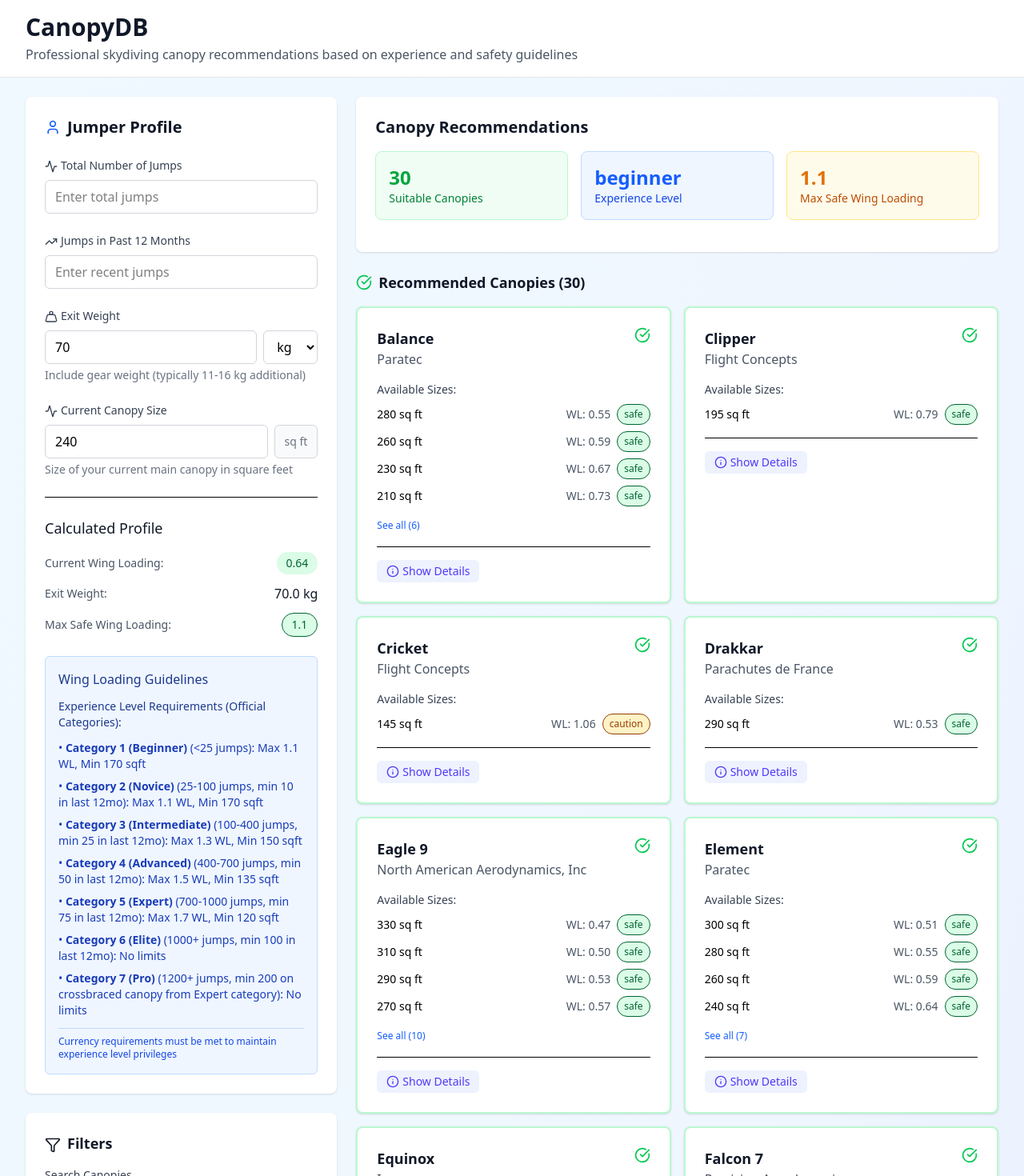
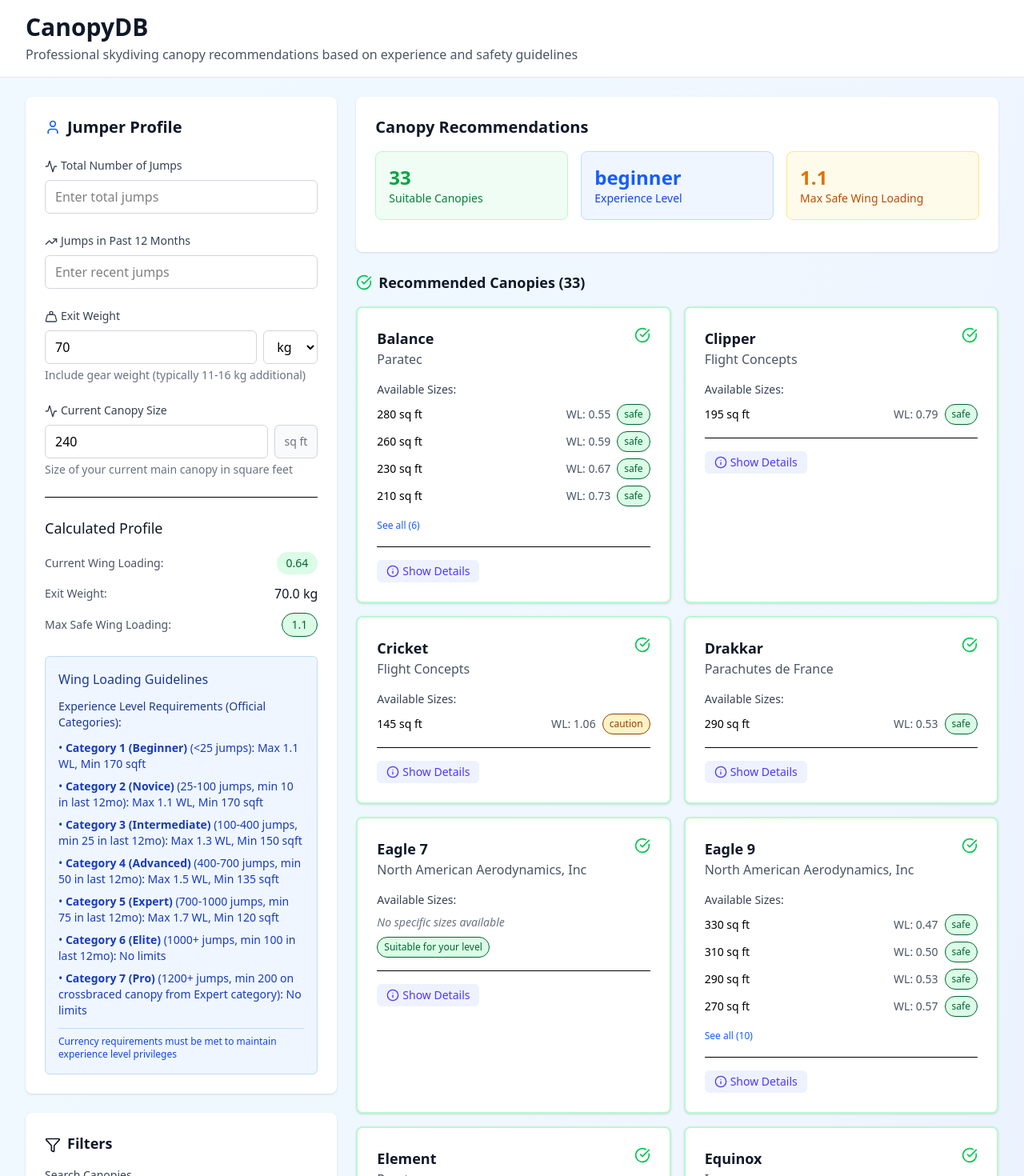
Before and after one commit to TessaVos/canopydb, a Next.js app: page / in a window 1280 px wide. Shown: the top 1470 px of the page at 80% size. Built offline with nearby package versions, Linux system fonts and the light colour scheme.

Commit message:
Enhance canopy filtering and details display with experience level and category descriptions

```diff
--- a/src/app/page.tsx
+++ b/src/app/page.tsx
@@ -100,14 +100,21 @@
         if (canopy.category > userExperienceCategory) {
           return false;
         }
-        // Also check the existing safety guidelines
-        if (!canopyMeetsSafetyGuidelines(canopy, exitWeightInPounds, experienceLevel, maxSafeWingLoading, userProfile.recentJumps)) {
-          return false;
+        // For canopies with available sizes, check the existing safety guidelines
+        if (canopy.availableSizes && canopy.availableSizes.length > 0) {
+          if (!canopyMeetsSafetyGuidelines(canopy, exitWeightInPounds, experienceLevel, maxSafeWingLoading, userProfile.recentJumps)) {
+            return false;
+          }
         }
       }
 
-      // Must have size information
-      return canopy.availableSizes && canopy.availableSizes.length > 0;
+      // Allow canopies without sizes if their category is suitable for the user
+      if (!canopy.availableSizes || canopy.availableSizes.length === 0) {
+        return canopy.category <= userExperienceCategory;
+      }
+
+      // For canopies with sizes, they can be shown (safety will be handled in CanopyResults)
+      return true;
     });
 
     // Sort by name only
--- a/src/components/CanopyDetailsModal.tsx
+++ b/src/components/CanopyDetailsModal.tsx
@@ -1,8 +1,9 @@
 'use client';
 
 import React from 'react';
-import { X, ExternalLink, Calendar, Layers, Ruler, Globe } from 'lucide-react';
+import { X, ExternalLink, Calendar, Layers, Ruler, Globe, User, Award } from 'lucide-react';
 import { Canopy, Manufacturer } from '../types';
+import { getExperienceLevelFromCategory, getCategoryDescription } from '../utils/calculations';
 import CanopySizeChart from './CanopySizeChart';
 
 interface CanopyDetailsModalProps {
@@ -70,6 +71,20 @@
           <div>
             <h3 className="text-lg font-semibold text-gray-900 mb-3">Basic Information</h3>
             <div className="grid grid-cols-1 md:grid-cols-2 gap-4">
+              {/* Experience Level Required */}
+              <div className="flex items-center gap-2">
+                <User className="w-4 h-4 text-gray-500" />
+                <span className="text-sm text-gray-600">Required Experience:</span>
+                <span className="font-medium">{getExperienceLevelFromCategory(canopy.category)}</span>
+              </div>
+
+              {/* Category */}
+              <div className="flex items-center gap-2">
+                <Award className="w-4 h-4 text-gray-500" />
+                <span className="text-sm text-gray-600">Category:</span>
+                <span className="font-medium">{canopy.category}</span>
+              </div>
+
               {canopy.availableSizes && canopy.availableSizes.length > 0 && (
                 <div className="flex items-center gap-2">
                   <Ruler className="w-4 h-4 text-gray-500" />
@@ -98,6 +113,13 @@
                   <span className="font-medium">{canopy.lastYearOfProduction}</span>
                 </div>
               )}
+            </div>
+
+            {/* Category Description */}
+            <div className="mt-4 p-3 bg-blue-50 border border-blue-200 rounded-lg">
+              <p className="text-sm text-blue-800">
+                <strong>Category {canopy.category}:</strong> {getCategoryDescription(canopy.category)}
+              </p>
             </div>
           </div>
 
--- a/src/components/CanopyResults.tsx
+++ b/src/components/CanopyResults.tsx
@@ -28,10 +28,30 @@
 }) => {
   const canopiesWithSizes = useMemo(() => {
     return canopies.map(canopy => {
-      if (!canopy.availableSizes || canopy.availableSizes.length === 0) return null;
+      const manufacturer = manufacturersData.find(m => m.id === canopy.manufacturerId);
+      const userExperienceCategory = getCategoryForExperienceLevel(experienceLevel);
 
-      const manufacturer = manufacturersData.find(m => m.id === canopy.manufacturerId);
-      const suitableSizes = [];
+      // Handle canopies without available sizes
+      if (!canopy.availableSizes || canopy.availableSizes.length === 0) {
+        // Determine if canopy is suitable based on category
+        const isCategorySuitable = canopy.category <= userExperienceCategory;
+
+        // When safety filter is active, only include suitable categories
+        if (showOnlySafeCanopies && !isCategorySuitable) {
+          return null;
+        }
+
+        return {
+          ...canopy,
+          manufacturer,
+          suitableSizes: [],
+          safeSizes: [],
+          hasSafeSizes: isCategorySuitable,
+          noSizesAvailable: true
+        };
+      }
+
+      const suitableSizes: { size: number; wingLoading: number; safetyLevel: "safe" | "caution" | "dangerous"; isSafe: boolean; }[] = [];
 
       // Use available sizes directly
       for (const size of canopy.availableSizes) {
@@ -39,7 +59,7 @@
         const safetyLevel = getSafetyLevel(wingLoading, experienceLevel, size, recentJumps);
 
         // When safety filter is active, only include non-dangerous sizes
-        if ((showOnlySafeCanopies && safetyLevel === 'dangerous') || canopy.category > getCategoryForExperienceLevel(experienceLevel)) {
+        if ((showOnlySafeCanopies && safetyLevel === 'dangerous') || canopy.category > userExperienceCategory) {
           continue;
         }
 
@@ -58,7 +78,8 @@
         manufacturer,
         suitableSizes: suitableSizes.sort((a, b) => b.size - a.size),
         safeSizes: safeSizes.sort((a, b) => b.size - a.size),
-        hasSafeSizes: safeSizes.length > 0
+        hasSafeSizes: safeSizes.length > 0,
+        noSizesAvailable: false
       };
     }).filter((item): item is NonNullable<typeof item> => item !== null);
   }, [canopies, exitWeightInPounds, experienceLevel, maxSafeWingLoading, showOnlySafeCanopies, recentJumps]);
--- a/src/components/CanopyTile.tsx
+++ b/src/components/CanopyTile.tsx
@@ -61,6 +61,8 @@
             onToggleExpand={() => onToggleExpand(canopy.id)}
             showOnlySafeCanopies={showOnlySafeCanopies}
             recentJumps={recentJumps}
+            noSizesAvailable={canopy.noSizesAvailable}
+            hasSafeSizes={canopy.hasSafeSizes}
           />
 
           {/* Links */}
--- a/src/components/SizeInfo.tsx
+++ b/src/components/SizeInfo.tsx
@@ -17,6 +17,8 @@
   onToggleExpand: () => void;
   showOnlySafeCanopies?: boolean;
   recentJumps: number;
+  noSizesAvailable?: boolean;
+  hasSafeSizes?: boolean;
 }
 
 const SizeInfo: React.FC<SizeInfoProps> = ({
@@ -28,6 +30,8 @@
   onToggleExpand,
   showOnlySafeCanopies = false,
   recentJumps,
+  noSizesAvailable = false,
+  hasSafeSizes = false,
 }) => {
   const getSafetyVariant = (level: 'safe' | 'caution' | 'dangerous') => {
     switch (level) {
@@ -82,8 +86,20 @@
           )}
         </div>
       ) : (
-        <div className="text-sm text-gray-500 italic">
-          No available sizes specified
+        <div className="space-y-2">
+          <div className="text-sm text-gray-500 italic">
+            No specific sizes available
+          </div>
+          {noSizesAvailable && (
+            <div className="flex items-center gap-2">
+              <Badge
+                variant={hasSafeSizes ? 'green' : 'amber'}
+                className="border text-xs"
+              >
+                {hasSafeSizes ? 'Suitable for your level' : 'Above your current level'}
+              </Badge>
+            </div>
+          )}
         </div>
       )}
     </div>
--- a/src/utils/calculations.ts
+++ b/src/utils/calculations.ts
@@ -185,4 +185,32 @@
     'pro': 7
   };
   return levelMap[experienceLevel];
-}
+};
+
+// Returns experience level description from category number
+export const getExperienceLevelFromCategory = (category: number): string => {
+  const categoryMap: { [key: number]: string } = {
+    1: 'Beginner',
+    2: 'Novice',
+    3: 'Intermediate',
+    4: 'Advanced',
+    5: 'Expert',
+    6: 'Elite',
+    7: 'Pro'
+  };
+  return categoryMap[category] || 'Unknown';
+};
+
+// Returns category description
+export const getCategoryDescription = (category: number): string => {
+  const descriptions: { [key: number]: string } = {
+    1: 'Student/Training canopies - Very forgiving, stable, and predictable',
+    2: 'Progressive canopies - Good for building skills with gentle performance',
+    3: 'Intermediate canopies - Balanced performance with good handling characteristics',
+    4: 'Advanced canopies - Higher performance requiring solid skills',
+    5: 'Expert canopies - High performance requiring extensive experience',
+    6: 'Elite canopies - Crossbraced high-performance canopies for competition',
+    7: 'Pro canopies - Cutting-edge competition canopies for experts only'
+  };
+  return descriptions[category] || 'Unknown category';
+};
```
